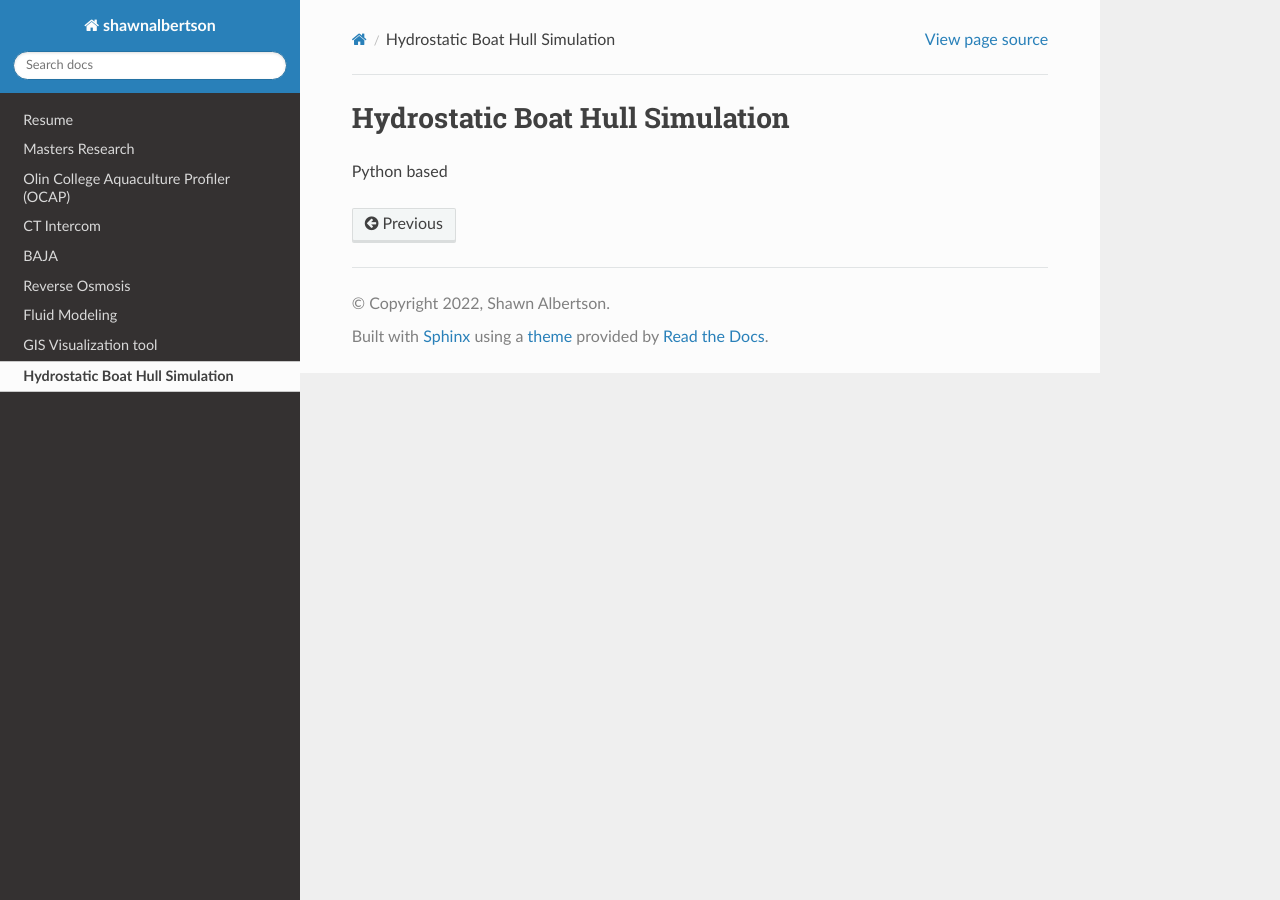
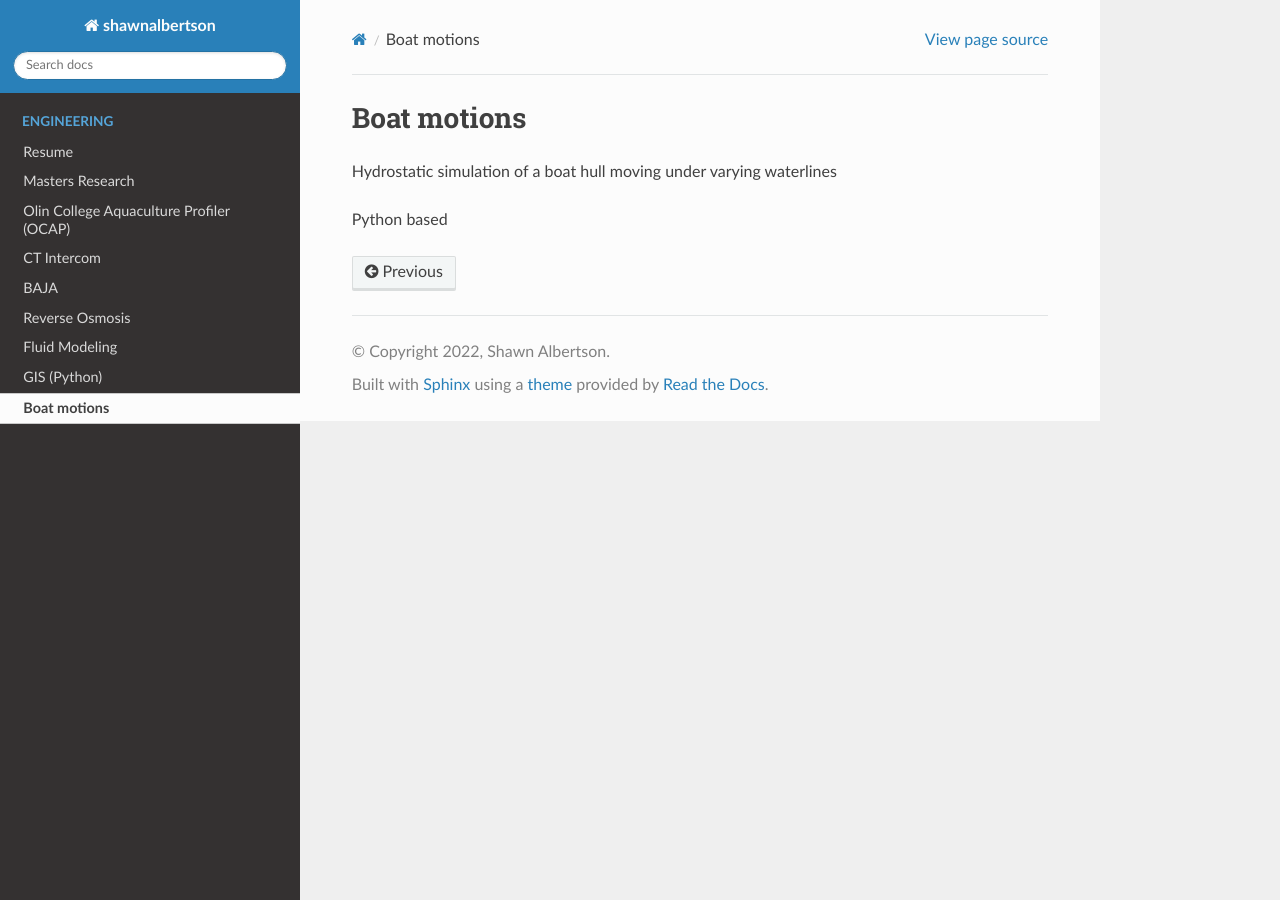
Before and after one commit to shawnalbertson/shawnalbertson, a Sphinx documentation site: the page built from docs/source/portfolio/hydrostaticHull.rst, in a window 1280 px wide. Built offline with Sphinx 7.4.7 and the Read the Docs theme 2.0.0, drawn with Linux system fonts in a browser that asks for light colours; pages that are not in the unit, such as notebooks, are missing from menus.

```diff
--- a/docs/source/portfolio/gis.rst
+++ b/docs/source/portfolio/gis.rst
@@ -1,2 +1,2 @@
-GIS Visualization tool
+GIS (Python)
 ======================
--- a/docs/source/portfolio/hydrostaticHull.rst
+++ b/docs/source/portfolio/hydrostaticHull.rst
@@ -1,4 +1,6 @@
-Hydrostatic Boat Hull Simulation
+Boat motions
 ================================
 
+Hydrostatic simulation of a boat hull moving under varying waterlines
+
 Python based
```
Also changed, not shown: docs/source/index.rst (+8 -6 lines), docs/source/portfolio/ocap.rst (+5 -5 lines).
